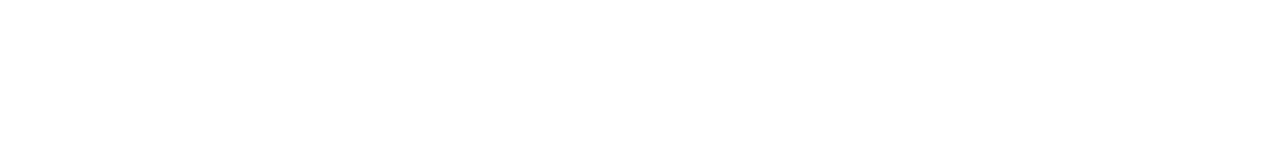
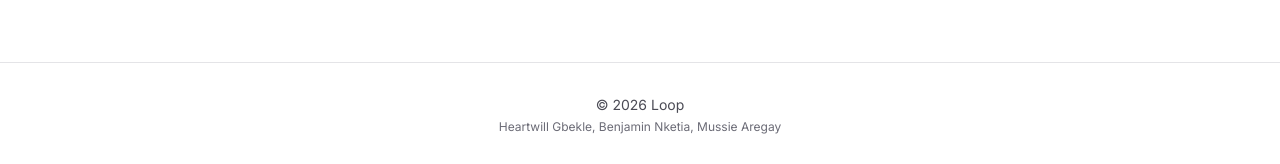
Before and after one commit to enforcers-project/loop, a React (Vite) app in the folder frontend/: page / in a window 1280 px wide. Shown: the part 1360-1524 px from the top of the page. Before the commit the page ends 1422 px from the top, so only its background shows below. Built offline with nearby package versions, Linux system fonts and the light colour scheme; no server answers.

Commit message:
feat(landing): add centered copyright + team footer
Add a footer at the bottom of the landing page: "© 2026 Loop" centered,
with the team's names below it (Heartwill Gbekle, Benjamin Nketia,
Mussie Aregay). Top border separates it from the value-props section.

```diff
--- a/frontend/src/screens/Landing.jsx
+++ b/frontend/src/screens/Landing.jsx
@@ -586,6 +586,14 @@ export function Landing() {
           </MotionLink>
         </m.div>
       </section>
+
+      {/* footer — centered copyright + the team behind Loop */}
+      <footer className="border-t border-border-light px-5 py-8 text-center">
+        <p className="text-sm text-text-secondary">© 2026 Loop</p>
+        <p className="mt-1 text-xs text-text-muted">
+          Heartwill Gbekle, Benjamin Nketia, Mussie Aregay
+        </p>
+      </footer>
     </div>
   )
 }
```
